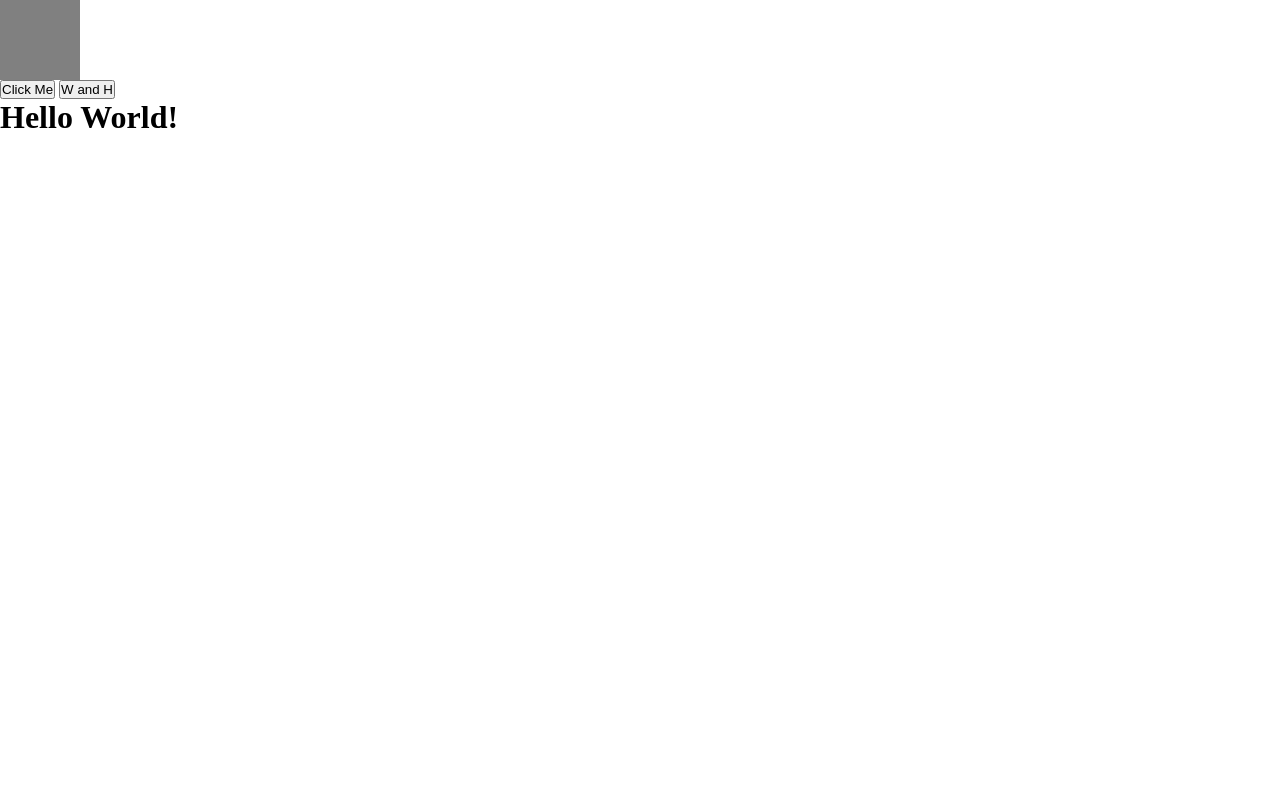
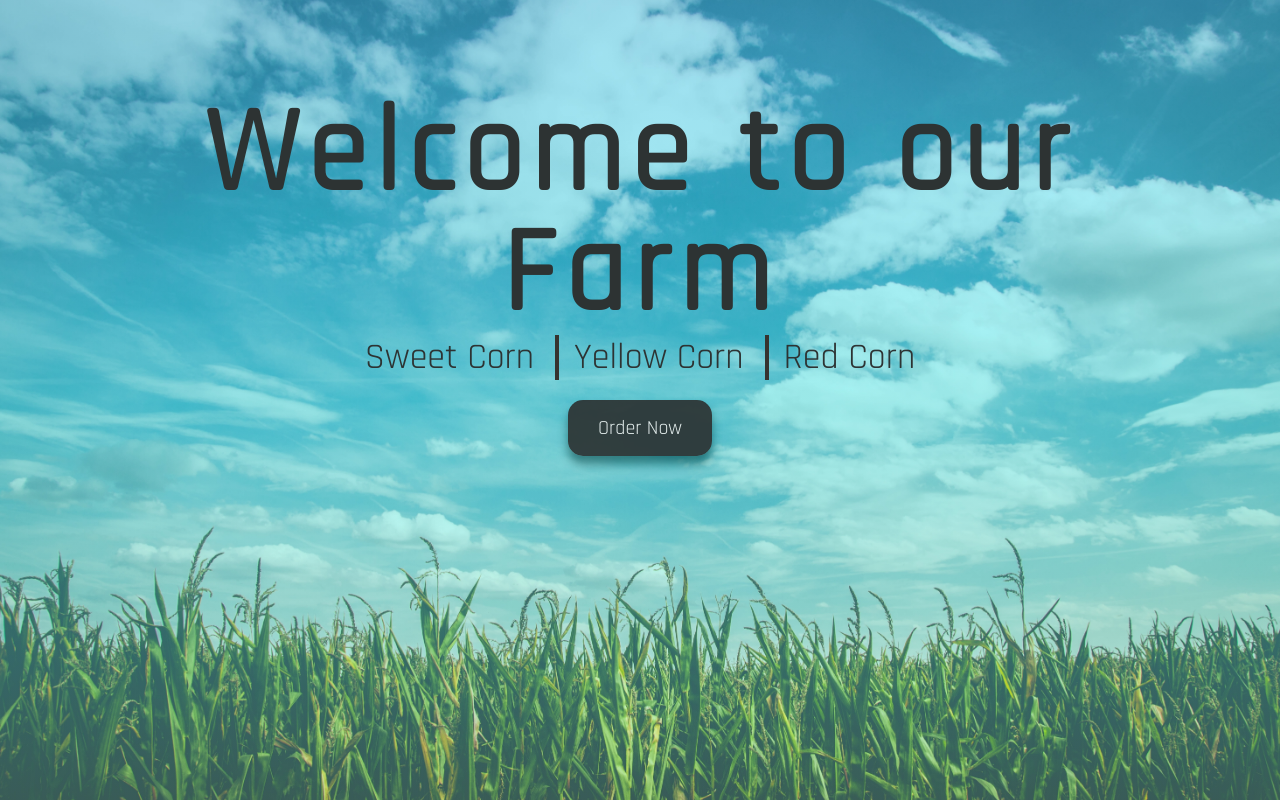
Before and after one commit to Miracle5222/Miracle5222.github.io, a PHP site: page / in a window 1280 px wide. Run offline with PHP 8.4, Linux system fonts and the light colour scheme; style sheets or scripts are compiled from the project's sources.

Commit message:
First Commit

```diff
--- a/index.html
+++ b/index.html
@@ -9,17 +9,25 @@
 </head>
 <body>
 
-  <div>
-    <div id="box">
+
+  <div class="container">
+    <div class="con">
+        <div class="landing">
+            <h1>Welcome to our Farm</h1>
+            <div class="list">
+                <span>Sweet Corn</span>
+                <span>Yellow Corn</span>
+                <span>Red Corn</span>
+            </div>
+
+            <div class="fixed">
+                <button>Order Now</button>
+            </div>
+        </div>
+
 
     </div>
-    <p id="p"></p>
-    <button onclick="myfunc()">Click Me</button>
-    <button onclick="myfunc1()">W and H</button>
-  </div>
-
-  <h1>Hello World!</h1>
-  <script src="index.js"></script>
+</div>
 
 </body>
 </html>
--- a/sass/main.scss
+++ b/sass/main.scss
@@ -1 +1,124 @@
 @import "layout/design";
+
+
+
+
+
+
+*{
+    margin: 0;
+    padding: 0;
+    box-sizing: border-box;
+}
+@import url('https://fonts.googleapis.com/css2?family=Questrial&display=swap');
+@import url('https://fonts.googleapis.com/css2?family=Rajdhani&display=swap');
+@import url('https://fonts.googleapis.com/css2?family=Open+Sans:ital,wght@1,300&family=Rajdhani&display=swap');
+
+html{
+    font-size: 1.5rem;
+}
+.container{
+    height: 100vh;
+    background-image: linear-gradient(to bottom ,
+    rgba(7, 188, 243, 0.356),
+    rgba(13, 232, 240, 0.356),
+    rgba(7, 231, 164, 0.151)),
+     url(../Images/1.jpg);
+    background-size: cover;
+    background-position: center;
+    background-repeat: no-repeat;
+    position: relative;
+}
+.con{
+    position: relative;
+    display: flex;
+    align-items: center;
+    justify-content: center;
+    height: 100vh;
+}
+
+.fixed button{
+    margin-top: 20px;
+    border: none;
+    padding: 15px 30px;
+    border-radius: 15px;
+    font-family: 'Rajdhani', sans-serif;
+    font-size: 20px;
+    cursor: pointer;
+    font-weight: 500;
+    background-color: rgba(45, 51, 51, 0.925);
+    color: rgb(226, 236, 235);
+    box-shadow: 0 8px 10px rgba(2, 61, 61, 0.541) ;
+    transition: .2s;
+
+}
+.fixed button:hover{
+    background-color: rgba(30, 32, 32, 0.582);
+
+
+ }
+.fixed button:focus{
+   outline: none;
+}
+.fixed button:active{
+    transition: .2s;
+    transform: translateY(15px);
+    box-shadow: 0 2px 10px rgba(2, 61, 61, 0.473) ;
+
+ }
+
+
+
+.landing{
+    color: rgb(45, 51, 51);
+    text-align: center;
+    margin: -250px 50px 0 50px;
+
+}
+.landing h1{
+    font-family: 'Rajdhani', sans-serif;
+    letter-spacing: 8px;
+    font-size: 5rem;
+    line-height: 5rem;
+}
+
+.list span{
+    font-size: 1.5rem;
+    font-family: 'Rajdhani', sans-serif;
+    padding: 0 15px;
+
+}
+
+
+@media screen and (min-width:480px){
+
+    .list span:not(:nth-of-type(1)){
+        border-left: solid rgb(54, 51, 47) 4px;
+    }
+
+
+ }
+@media screen and (max-width:480px){
+   html{
+    font-size: .6rem;
+   }
+
+   .list span{
+    display: block;
+    font-size: 1.5rem;
+    font-family: 'Rajdhani', sans-serif;
+    padding: 8 15px;
+
+
+    }
+
+
+}
+
+@media screen and (max-width:767px){
+
+    html{
+     font-size: 1rem;
+
+    }
+ }
```
Also changed, not shown: Images/1.jpg (added), Images/2.jpg (added).
